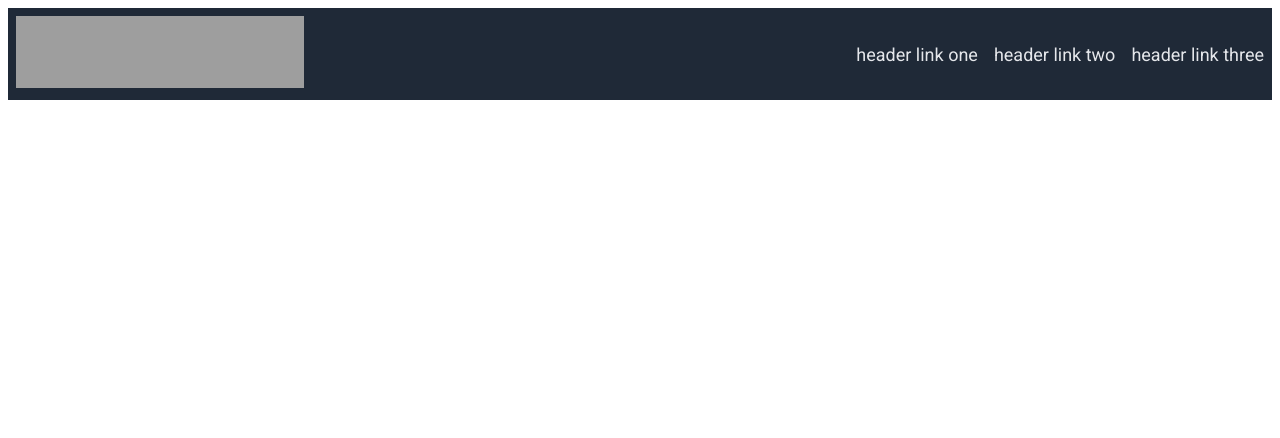
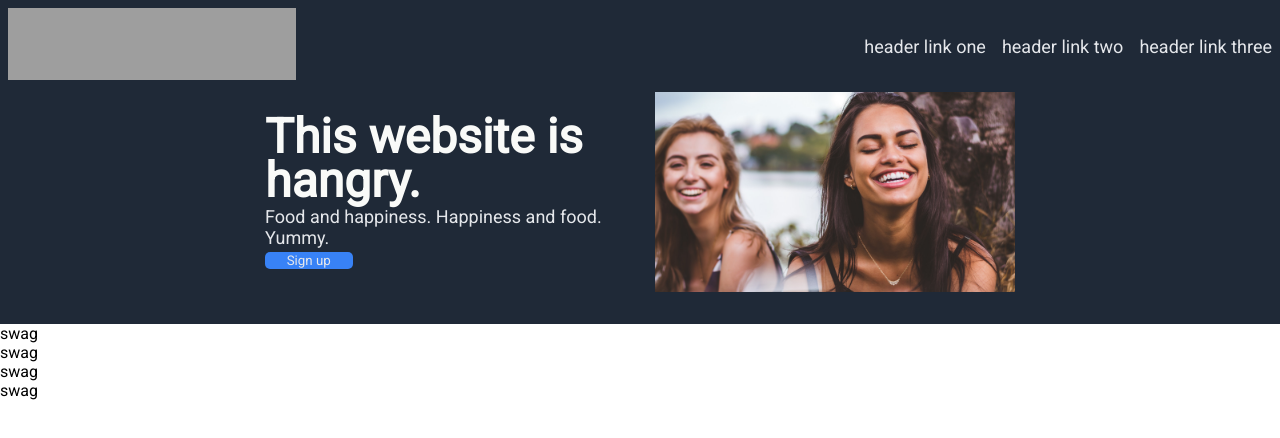
Before and after one commit to jay-computer/odin-project-landing-page, a plain HTML site: page index.html in a window 1280 px wide. Drawn offline with Linux system fonts and the light colour scheme; grey boxes are pictures that could not be loaded.

Commit message:
Finish second part of header.

```diff
--- a/index.html
+++ b/index.html
@@ -5,8 +5,8 @@
         <title>Landing Page</title>
         <link rel="stylesheet" href="style.css">
         <link rel="preconnect" href="https://fonts.googleapis.com">
-<link rel="preconnect" href="https://fonts.gstatic.com" crossorigin>
-<link href="https://fonts.googleapis.com/css2?family=Roboto&display=swap" rel="stylesheet">
+        <link rel="preconnect" href="https://fonts.gstatic.com" crossorigin>
+        <link href="https://fonts.googleapis.com/css2?family=Roboto&display=swap" rel="stylesheet">
     </head>
 
     <body>
@@ -25,18 +25,30 @@
         </div>
 
         <div class="mid-1">
+            <div class="web-descr">
+                <div class="web-desc-header">This website is hangry.</div>
+                <div class="web-desc-body">Food and happiness. Happiness and food. Yummy.</div>
+                <button class="header-sign">Sign up</button>
+            </div>
+
+            <img src="./imgs/pexels-daniel-xavier-908602.jpg" class = "header2-pic" alt="">
+
         </div>
 
         <div class="mid-2">
+            swag
         </div>
 
         <div class="mid-3">
+            swag
         </div>
 
         <div class="ad">
+            swag
         </div>
 
         <div class="footer">
+            swag
         </div>
 
 
--- a/style.css
+++ b/style.css
@@ -1,3 +1,25 @@
+* {
+    font-family: 'Roboto', sans-serif;
+}
+
+body {
+    margin: 0;
+}
+ul {
+    list-style-type: none;
+    display: flex;
+    justify-content: column;
+    align-items: center;
+    gap: 16px;
+}
+
+a {
+    /*no underline of links*/
+    text-decoration: none;
+    color: #E5E7EB;
+    font-size: 18px;
+}
+
 .header-pic {
     height: 72px;
     width: 288px;
@@ -12,20 +34,45 @@
     background-color: #1F2937;
 }
 
-
-
-ul {
-    list-style-type: none;
+.mid-1 {
     display: flex;
-    justify-content: column;
+    justify-content: center;
     align-items: center;
-    gap: 16px;
+    background-color: #1F2937;
+    padding-bottom: 32px;
 }
 
-a {
-    /*no underline of links*/
-    text-decoration: none;
+.web-descr {
+    display: flex;
+    flex-direction: column;
+    max-width: 350px;
+}
+.web-desc-header {
+    font-size: 48px;
+    font-weight: 950;
+    line-height: 90%;
+    color: #F9FAF8;
+    margin-bottom: 4px;
+}
+.web-desc-body {
+    font-size: 18px;
     color: #E5E7EB;
-    font-size: 18px;
-    font-family: 'Roboto', sans-serif;
-  }
+    margin-bottom: 4px;
+}
+
+.header-sign {
+    border-radius: 5px;
+    flex-grow: 0;
+    width: 25%;
+    align-self: flex-start;
+    color: #E5E7EB;
+    background-color: #3882F6;
+    border: 0;
+}
+
+.header2-pic {
+    height: 200px;
+    width: 400px;
+    object-fit: cover;
+    object-position: 40px 45%;
+}
```
